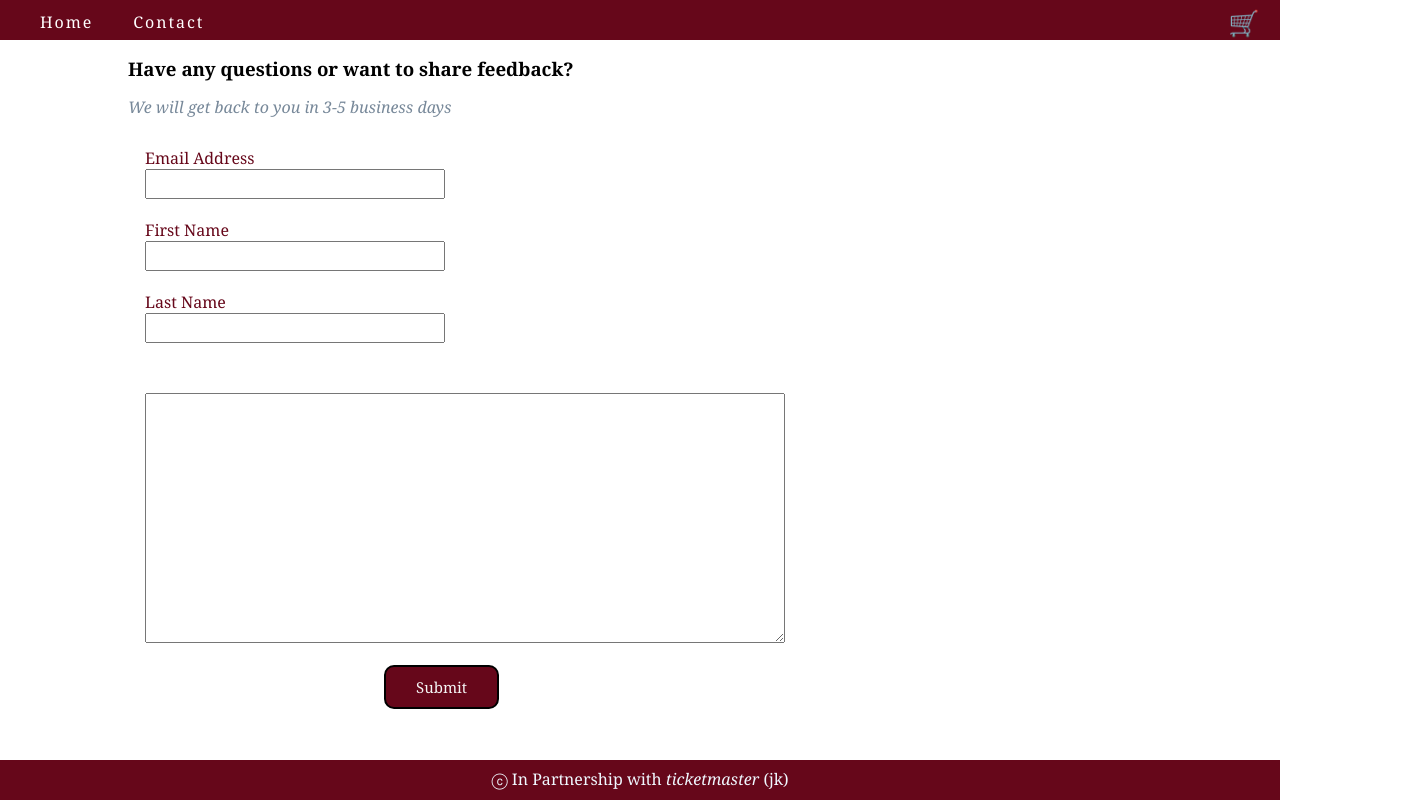
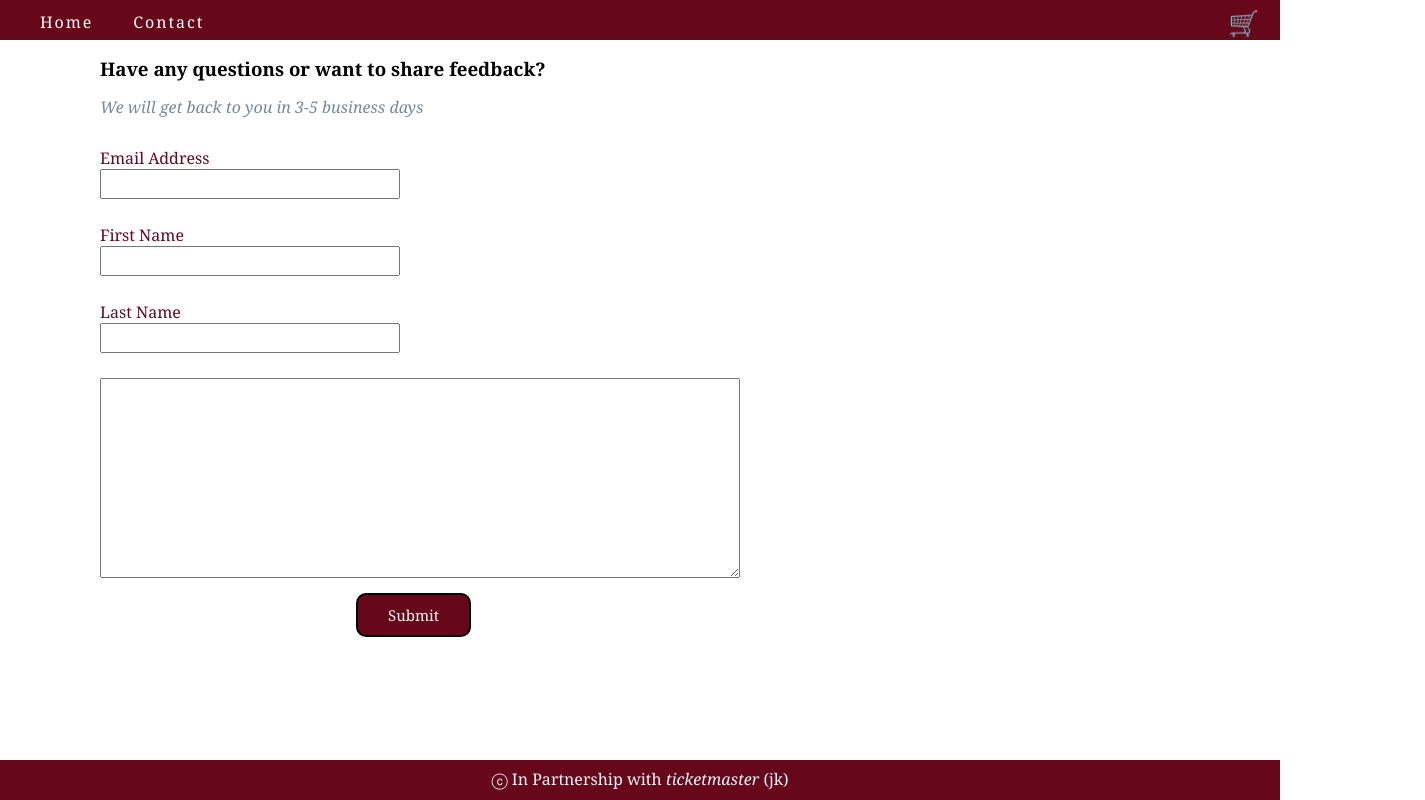
Before and after one commit to wghile/PS-Module2Project, a React (Vite) app: page /help in a window 1280 px wide. Shown: the whole page, 1425 px wide, since content can reach past the window. Built offline with nearby package versions, Linux system fonts and the light colour scheme; no server answers.

Commit message:
fixed help page styling

```diff
--- a/src/App.css
+++ b/src/App.css
@@ -7,8 +7,9 @@
 .App{
   height: 100vh;
   width: 100vw;
+
   display: grid;
-  grid-template-rows: 1fr 20fr 1fr;
+  grid-template-rows: 40px 1fr 40px;
 }
 /* Nav CSS */
 .Nav{
@@ -111,33 +112,11 @@
   font-size: 15px;
   padding: 5px 10px;
 }
-.Form > .section2 > #back-button{
-  /* padding: 5px 10px; */
-  /* border: 2px slateblue inset;
-  border: 2px slateblue inset;
-  border-radius: 10px;
-  font-size: 15px; */
-  /* z-index: 2;
-  position: relative;
-    left: 32.75vw;
-    top: 140px; */
-}
 .Form > .section2 > img{
   border-radius: 10px;
   width: 300px;
   height: 200px;
 }
-.Form > .section2 > #next-#button{
-  /* padding: 5px 10px; */
-  /* border: 2px slateblue inset; */
-  /* border-radius: 10px; */
-  /* font-size: 15px; */
-}
-/* .Form > .section2 > #next-button{
-  position: relative;
-    left: 1vw;
-    bottom: 120px;
-} */
 
 
 /* Results CSS */
@@ -217,13 +196,13 @@
 /* Contact */
 .Help{
   grid: 2/3;
-  height: 700px;
+  height: 95vh;
   width: 100vw;
-  position: relative;
-    top: 50px;
+  padding-top: 50px;
+  padding-left: 100px;
+  overflow: scroll;
 }
 .Help > h3, p{
-  margin-left: 10vw;
   line-height: 0.4in;
 }
 .Help > p{
@@ -233,20 +212,17 @@
 }
 .Help > div{
   color: rgb(102, 7, 26);
+  margin-bottom: 25px;
   margin-top: 20px;
-  position: relative;
-    left: 145px;
 }
 .Help > div > input{
   width: 300px;
   height: 30px;
 }
 .Help > #user-input{
-  height: 250px;
+  height: 200px;
   width: 50vw;
-  position: relative;
-    top: 50px;
-    left: 145px;
+  overflow: scroll;
 }
 .Help > button{
   border: 2px black solid;
@@ -257,8 +233,8 @@
   padding: 10px 30px;
   font-size: 15px;
   position: relative;
-    top: 100px;
-    right: 20vw;
+    top: 10px;
+    left: 20vw;
 }
 .Help > button:hover{
   cursor: pointer;
--- a/src/components/Form.jsx
+++ b/src/components/Form.jsx
@@ -75,7 +75,6 @@ export default function Form({check}) {
             <button id='back-button' onClick={decrementIndex} style={{color: 'slateblue'}}>{'<'}</button>
             <img src={background} />
             <button id='next-button' onClick={incrementIndex} style={{color: 'slateblue'}}>{'>'}</button>
-            {/* </div> */}
         </div>
     </div>
   )
--- a/src/components/Help.jsx
+++ b/src/components/Help.jsx
@@ -47,11 +47,11 @@ export default function Help() {
         First Name <br />
         <input id="first-name" type="text" value={firstName} onChange={firstNameChange}></input>
       </div>
-       <div>
+      <div>
         Last Name <br />
         <input id='last-name' type="text" value={lastName} onChange={lastNameChange}></input>
       </div>
-      <textarea id = 'user-input' type="text" value={response} onChange={responseChange}></textarea>
+      <textarea id = 'user-input' type="text" value={response} onChange={responseChange}></textarea> <br />
       <button onClick={submit}>Submit</button>
     </div>
   )
```
Also changed, not shown: 1 other file (tests, documents, lock files or other folders).
